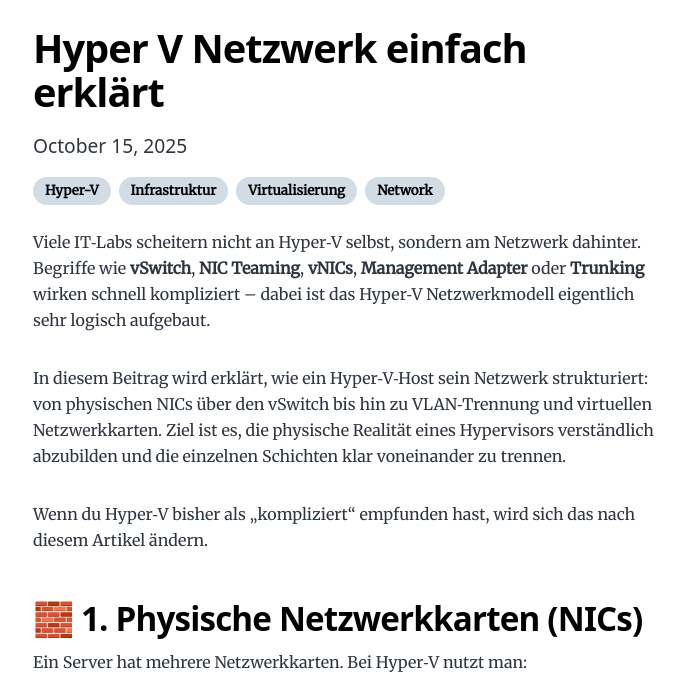
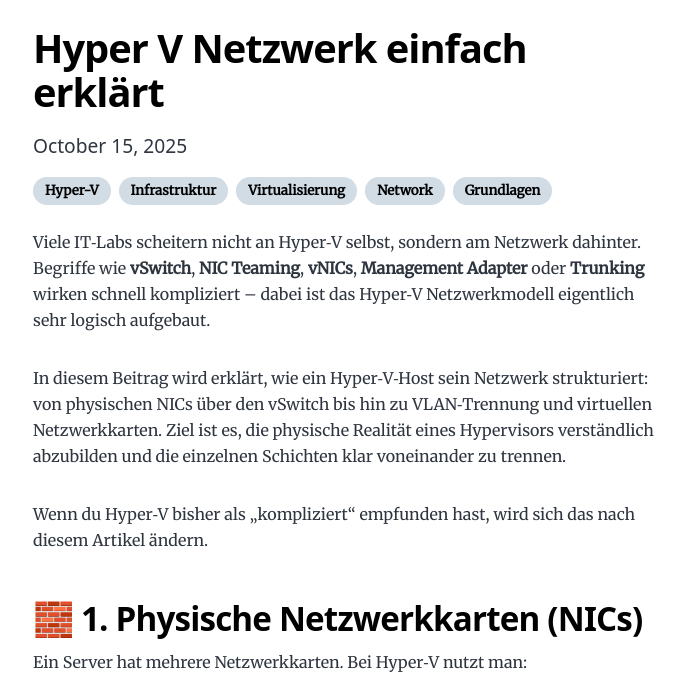
Before and after one commit to yoqedo/project0815, a Gatsby site: page /hyperv-network/ in a window 1280 px wide. Shown: the part 106-800 px from the top of the page, without its empty margins (291-975 px from the left). Built offline with nearby package versions, Linux system fonts and the light colour scheme; Gatsby itself is replaced by a stand-in of ours.

Commit message:
Update index.md

```diff
--- a/content/blog/hyperv-network/index.md
+++ b/content/blog/hyperv-network/index.md
@@ -2,7 +2,7 @@
 title: Hyper V Netzwerk einfach erklärt
 date: "2025-10-15"
 description: "Viele IT‑Labs scheitern nicht an Hyper‑V selbst, sondern am Netzwerk dahinter. Begriffe wie vSwitch, NIC Teaming, vNICs, Management Adapter oder Trunking wirken schnell kompliziert – dabei ist das Hyper‑V Netzwerkmodell eigentlich sehr logisch aufgebaut."
-tags: ["Hyper-V", "Infrastruktur", "Virtualisierung", "Network"]
+tags: ["Hyper-V", "Infrastruktur", "Virtualisierung", "Network", "Grundlagen"]
 ---
 Viele IT‑Labs scheitern nicht an Hyper‑V selbst, sondern am Netzwerk dahinter.
 Begriffe wie **vSwitch**, **NIC Teaming**, **vNICs**, **Management Adapter** oder **Trunking** wirken schnell kompliziert – dabei ist das Hyper‑V Netzwerkmodell eigentlich sehr logisch aufgebaut.
```
